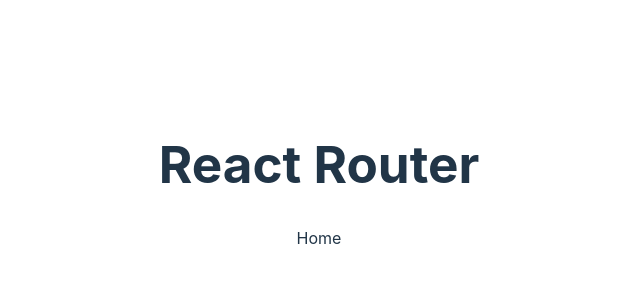
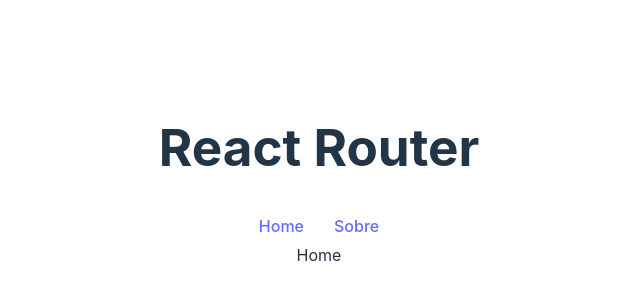
Before and after one commit to Jean-Martins22/Exercicios-React, a React (Vite) app in the folder 8_React_Router/reactrouter/: page / in a window 1280 px wide. Shown: the part 224-524 px from the top of the page, without its empty margins (321-961 px from the left). Built offline with nearby package versions, Linux system fonts and the light colour scheme.

Commit message:
feat: Navegação entre páginas

```diff
--- a/8_React_Router/reactrouter/src/App.jsx
+++ b/8_React_Router/reactrouter/src/App.jsx
@@ -4,6 +4,9 @@
 // Pages
 import Home from "./pages/Home";
 import About from "./pages/About";
+
+// Components
+import Navbar from "./components/Navbar";
 
 // 1 - Config React Router
 import { BrowserRouter, Routes, Route } from "react-router-dom";
@@ -13,6 +16,7 @@
     <>
       <h1>React Router</h1>
       <BrowserRouter>
+        <Navbar />
         <Routes>
           <Route path="/" element={<Home />} />
           <Route path="/about" element={<About />} />
--- /dev/null
+++ b/8_React_Router/reactrouter/src/components/Navbar.css
@@ -0,0 +1,15 @@
+nav {
+  display: flex;
+  justify-content: center;
+}
+
+nav a {
+  margin: 0 10px;
+  padding: 5px;
+  text-decoration: none;
+}
+
+.active {
+  background-color: black;
+  color: white;
+}
--- /dev/null
+++ b/8_React_Router/reactrouter/src/components/Navbar.jsx
@@ -0,0 +1,13 @@
+import { Link } from "react-router-dom"
+import "./Navbar.css"
+
+const Navbar = () => {
+  return (
+    <nav>
+        <Link to="/">Home</Link>
+        <Link to="/about">Sobre</Link>
+    </nav>
+  )
+}
+
+export default Navbar
```
